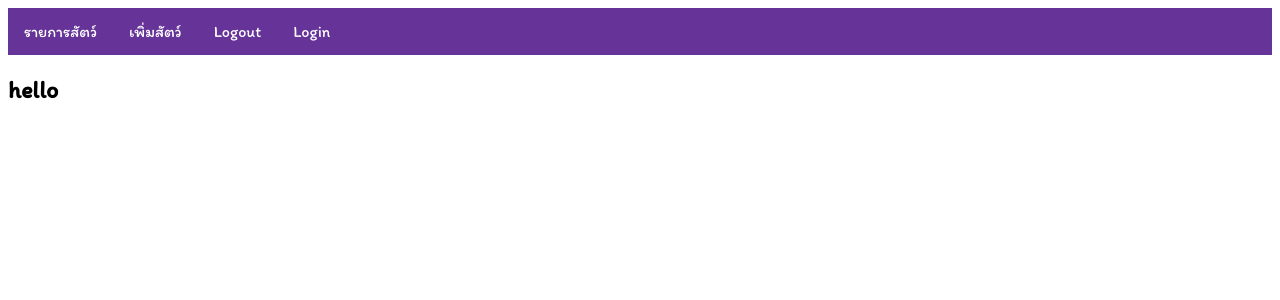
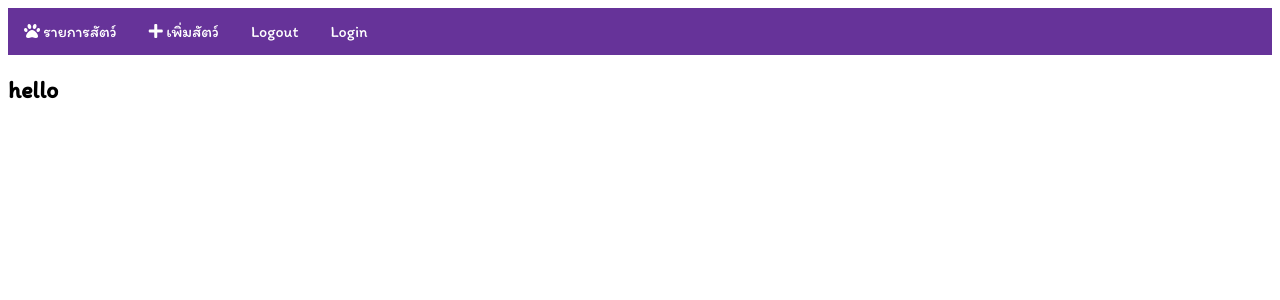
Before and after one commit to onenieeee/midtermtest22, a Django app: page / in a window 1280 px wide. Shown: the top 300 px of the page. Run offline with Django 4.2, Linux system fonts and the light colour scheme; a user stored in the database is signed in; some libraries are stand-ins or nearby versions.

Commit message:
initial commit

```diff
--- a/animalst/settings.py
+++ b/animalst/settings.py
@@ -40,6 +40,7 @@ INSTALLED_APPS = [
     'django.contrib.staticfiles',
     'animalstapp',
     'bootstrap5',
+    'fontawesomefree',
 ]
 
 MIDDLEWARE = [
--- a/animalstapp/templates/base.html
+++ b/animalstapp/templates/base.html
@@ -4,13 +4,18 @@
     <link rel="preconnect" href="https://fonts.googleapis.com">
     <link rel="preconnect" href="https://fonts.gstatic.com" crossorigin>
     <link href="https://fonts.googleapis.com/css2?family=Itim&display=swap" rel="stylesheet">
+
+    <link rel="stylesheet" href="https://cdnjs.cloudflare.com/ajax/libs/font-awesome/5.15.3/css/all.min.css">
+
     <style>
-    @import url('https://fonts.googleapis.com/css2?family=Itim&display=swap')
+        @import url('https://fonts.googleapis.com/css2?family=Itim&display=swap');
+
         .itim-regular {
             font-family: "Itim", cursive;
             font-weight: 400;
             font-style: normal;
         }
+
         * {
             font-family: "Itim", cursive;
         }
@@ -36,21 +41,25 @@
         }
 
         nav li a:hover {
-      background-color: #4B0082; /* Darker purple color on hover */
+            background-color: #4B0082;
         }
     </style>
+
 </head>
 <body>
+    {% load bootstrap5 %}
+
     {% csrf_token %}
     <nav>
         <ul>
             {% if user.is_authenticated %}
-          <li><a href="{% url 'animal_list' %}">รายการสัตว์</a></li>
-          <li><a href="{% url 'add_animal' %}">เพิ่มสัตว์</a></li>
+                <li><a href="{% url 'animal_list' %}">
+                    <i class="fas fa-paw"></i>
+                    รายการสัตว์</a></li>
+                <li><a href="{% url 'add_animal' %}"> <i class="fas fa-plus"></i> เพิ่มสัตว์</a></li>
                 <li><a href="{% url 'logout' %}">Logout</a></li>
-          {%endif%}
-          <li><a href="{% url 'login' %}">Login</a></li>
-
+            {% endif %}
+            <li><a href="{% url 'login' %}"> Login</a></li>
         </ul>
     </nav>
 
```
Also changed, not shown: db.sqlite3. Lines whose indentation alone changed are shown as unchanged.
